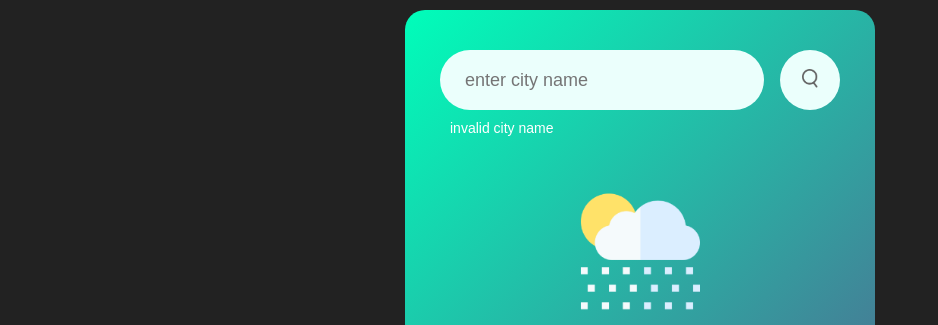
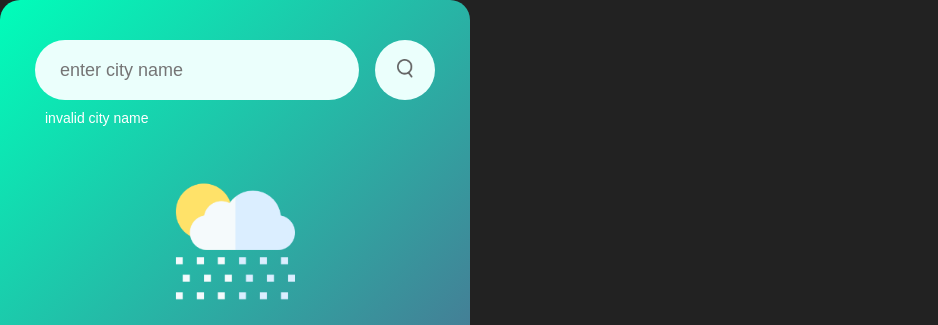
Before and after one commit to ImanSheyma/imansheyma.github.io, a plain HTML site: page index.html in a window 1280 px wide. Shown: the top 325 px of the page, without its empty margins (0-938 px from the left). Drawn offline with Linux system fonts and the light colour scheme.

Commit message:
Update style.css

```diff
--- a/css/style.css
+++ b/css/style.css
@@ -2,7 +2,6 @@
     margin: 0;
     padding: 0;
     font-family: 'Poppins', sans-serif;
-    ;
     box-sizing: border-box;
 }
 
@@ -15,7 +14,6 @@ body{
     max-width: 470px;
     background: linear-gradient(135deg, #00feba, #5b548a);
     color: #fff;
-    margin: 10px auto 0;
     border-radius: 20px;
     padding: 40px 35px;
     text-align: center;
```
